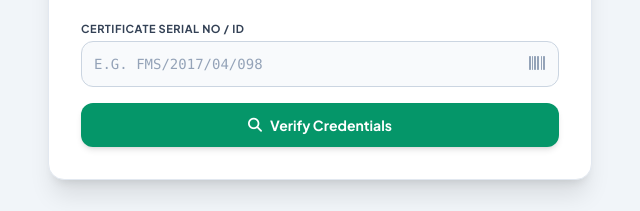
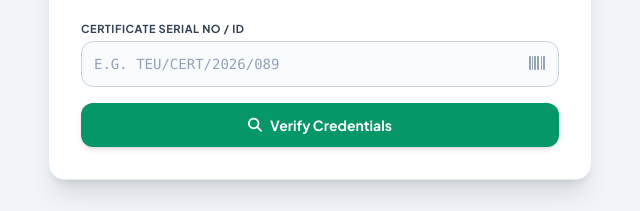
Before and after one commit to teuedu2025/teu-website, a plain HTML site: page TEU-EDU/verify-certificate.html in a window 1280 px wide. Shown: the part 402-613 px from the top of the page, 320-960 px from the left. Drawn offline with nearby package versions, Linux system fonts and the light colour scheme.

Commit message:
Add files via upload

```diff
--- a/TEU-EDU/verify-certificate.html
+++ b/TEU-EDU/verify-certificate.html
@@ -4,16 +4,13 @@
     <meta charset="UTF-8">
     <meta name="viewport" content="width=device-width, initial-scale=1.0">
     <title>Official Certificate Verification | TEU University</title>
-    <!-- Tailwind CSS CDN -->
     <script src="https://cdn.tailwindcss.com"></script>
-    <!-- Font Awesome -->
     <link rel="stylesheet" href="https://cdnjs.cloudflare.com/ajax/libs/font-awesome/6.4.0/css/all.min.css">
     <link href="https://fonts.googleapis.com/css2?family=Plus+Jakarta+Sans:wght@400;500;600;700;800&display=swap" rel="stylesheet">
     <style>body { font-family: 'Plus Jakarta Sans', sans-serif; }</style>
 </head>
 <body class="bg-slate-100 text-slate-800 min-h-screen flex flex-col justify-between antialiased">
 
-    <!-- HEADER -->
     <header class="bg-[#081B33] text-white py-4 shadow-md border-b border-emerald-600">
         <div class="max-w-4xl mx-auto px-4 flex justify-between items-center">
             <div class="flex items-center gap-3">
@@ -27,12 +24,10 @@
             </div>
 
             <div class="flex items-center gap-3">
-                <!-- Language Switcher -->
                 <select id="langSelect" onchange="changeLanguage(this.value)" class="bg-[#0B2545] border border-slate-700 text-xs text-white rounded-lg px-2.5 py-1.5 focus:outline-none cursor-pointer">
                     <option value="en">🇬🇧 English</option>
                     <option value="ru">🇷🇺 Русский</option>
                 </select>
-                <!-- Admin Button -->
                 <a href="admin.html" class="bg-emerald-600 hover:bg-emerald-700 text-white text-xs font-bold px-3 py-1.5 rounded-lg transition-all flex items-center gap-1.5 shadow-sm text-decoration-none">
                     <i class="fa-solid fa-lock text-[10px]"></i> Admin Panel
                 </a>
@@ -40,12 +35,8 @@
         </div>
     </header>
 
-    <!-- MAIN CONTENT -->
     <main class="max-w-xl mx-auto w-full px-4 py-8 flex-1 flex flex-col justify-center">
-
-        <!-- CARD CONTAINER -->
         <div class="bg-white rounded-2xl shadow-xl border border-slate-200 p-6 sm:p-8">
-
             <div class="text-center mb-6">
                 <div class="w-16 h-16 bg-emerald-50 text-emerald-600 rounded-full flex items-center justify-center mx-auto mb-3 border border-emerald-100 shadow-inner">
                     <i class="fa-solid fa-shield-halved text-2xl"></i>
@@ -54,12 +45,11 @@
                 <p id="txt-subtitle" class="text-xs text-slate-500 mt-1">Scan QR or enter the unique certificate serial number to verify details.</p>
             </div>
 
-            <!-- FORM -->
             <form id="verifyForm" class="space-y-4">
                 <div>
                     <label id="lbl-cert-no" class="block text-[11px] font-bold text-slate-700 uppercase tracking-wider mb-1">Certificate Serial No / ID</label>
                     <div class="relative">
-                        <input type="text" id="certInput" required placeholder="e.g. FMS/2017/04/098" class="w-full bg-slate-50 border border-slate-300 rounded-xl p-3 text-sm text-slate-800 placeholder-slate-400 focus:outline-none focus:border-emerald-500 font-mono uppercase pr-10">
+                        <input type="text" id="certInput" required placeholder="e.g. TEU/CERT/2026/089" class="w-full bg-slate-50 border border-slate-300 rounded-xl p-3 text-sm text-slate-800 placeholder-slate-400 focus:outline-none focus:border-emerald-500 font-mono uppercase pr-10">
                         <i class="fa-solid fa-barcode absolute right-3.5 top-3.5 text-slate-400"></i>
                     </div>
                 </div>
@@ -70,19 +60,14 @@
                 </button>
             </form>
 
-            <!-- RESULT DISPLAY AREA -->
             <div id="certResult" class="hidden mt-6 p-4 rounded-xl text-xs border"></div>
-
         </div>
-
     </main>
 
-    <!-- FOOTER -->
     <footer class="bg-white border-t border-slate-200 py-4 text-center text-slate-500 text-[11px]">
         &copy; 2026 TEU University Vladivostok, Russia. Secure Verification System.
     </footer>
 
-    <!-- FIREBASE & SEARCH SCRIPT -->
     <script type="module">
         import { initializeApp } from "https://www.gstatic.com/firebasejs/10.8.0/firebase-app.js";
         import { getFirestore, collection, getDocs } from "https://www.gstatic.com/firebasejs/10.8.0/firebase-firestore.js";
```
Also changed, not shown: TEU-EDU/admin-login.html (+0 -1 lines), TEU-EDU/admin.html (+0 -10 lines).
